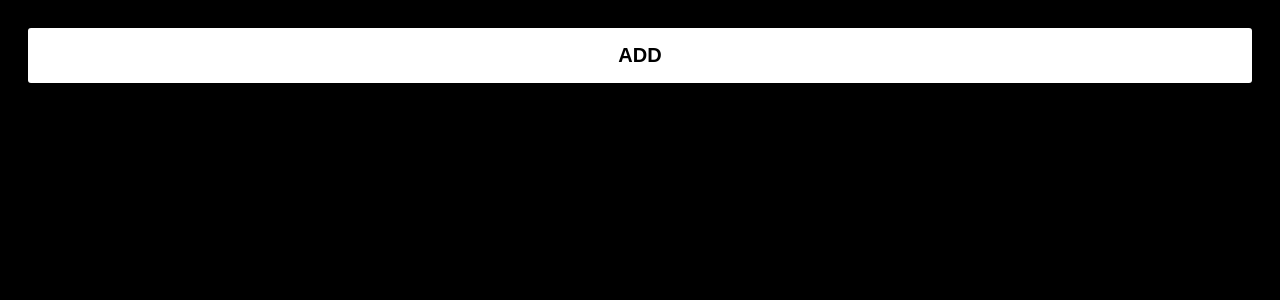
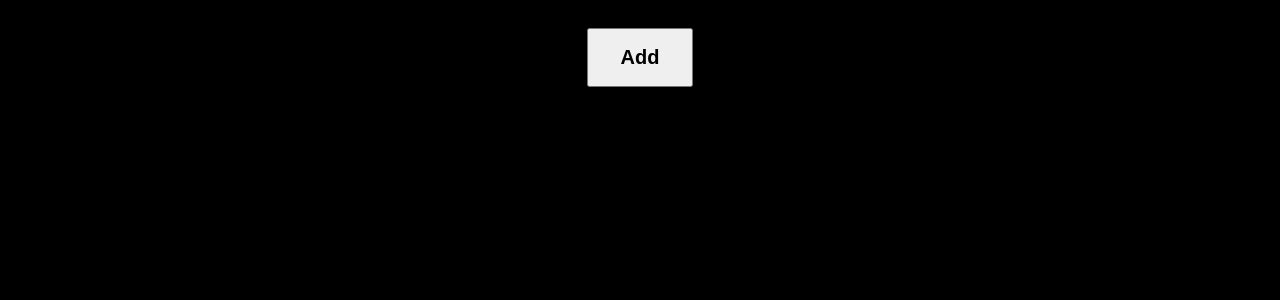
Before and after one commit to allendavis-developer/cashgensuite, a Django app: page /buyer/ in a window 1280 px wide. Shown: the part 56-356 px from the top of the page. Run offline with Django 5.2, Linux system fonts and the light colour scheme; data that the repository does not hold is empty.

Commit message:
undo the cleanup and chain the scraping to the analysis

```diff
--- a/pricing/templates/analysis/buyer.html
+++ b/pricing/templates/analysis/buyer.html
@@ -4,94 +4,215 @@
 {% block header_title %}BUYER DASHBOARD{% endblock %}
 
 {% block extra_style %}
-:root {
-  --color-bg: #111;
-  --color-bg-dark: #1a1a1a;
-  --color-hover-dark: #222;
-  --color-white: #fff;
-  --color-grey: #777;
-  --color-blue: #4da6ff;
-  --color-red: #ff5555;
-  --color-green: #4caf50;
-  --transition: 0.2s;
-}
-
 .main-content {
   display: flex;
   flex-direction: column;
   gap: 20px;
   padding: 2rem;
 }
-.main-content > div:first-child { text-align: center; margin-bottom: 10px; }
+
+.main-content > div:first-child {
+  text-align: center;
+  margin-bottom: 10px;
+}
+
 .main-content h3 {
   font-size: 1.6rem;
   font-weight: 700;
-  margin: 30px 0 10px;
-  color: var(--color-white);
+  margin-top: 30px;
+  margin-bottom: 10px;
+  color: #fff;
 }
 
-/* Shared Input Styles */
-.input-element {
-  border-radius: 4px;
+/* Buttons */
+.qty-btn, .modal-btn {
+  cursor: pointer;
   border: 1px solid #333;
-  transition: all var(--transition) ease;
+  background: #1a1a1a;
+  color: #fff;
+  border-radius: 3px;
+  transition: background 0.2s;
 }
+.qty-btn {
+  padding: 2px 6px;
+  margin: 0 2px;
+  font-size: 12px;
+}
+.qty-btn:hover { background: #222; }
+
+.modal-btn {
+  width: 100%;
+  padding: 14px;
+  background-color: #fff;
+  color: #000;
+  font-weight: 600;
+  border: none;
+  border-radius: 6px;
+  text-transform: uppercase;
+}
+.modal-btn:hover { background-color: #e0e0e0; }
+
+/* Quantity Input (modern inline style) */
 .qty-input {
   width: 80px;
   padding: 6px 10px;
-  background: var(--color-bg-dark);
-  color: var(--color-white);
+  background: #1a1a1a;
+  border: 1px solid #333;
+  border-radius: 4px;
+  color: #fff;
+  font-size: 14px;
   text-align: center;
-  font-size: 14px;
-  -moz-appearance: textfield;
+  transition: all 0.2s ease;
+  -moz-appearance: textfield; /* remove spinners in Firefox */
 }
-.qty-input::-webkit-inner-spin-button,
-.qty-input::-webkit-outer-spin-button { -webkit-appearance: none; margin: 0; }
-.qty-input:focus { outline: none; border-color: var(--color-blue); background: var(--color-hover-dark); box-shadow: 0 0 6px rgba(77,166,255,0.3); }
 
-.qty-btn, .modal-btn { cursor: pointer; border-radius: 3px; transition: background var(--transition); }
-.qty-btn { padding: 2px 6px; margin: 0 2px; font-size: 12px; border: 1px solid #333; background: var(--color-bg-dark); color: var(--color-white); }
-.qty-btn:hover { background: var(--color-hover-dark); }
-.modal-btn { width: 100%; padding: 14px; background-color: var(--color-white); color: #000; font-weight: 600; border: none; text-transform: uppercase; }
-.modal-btn:hover { background-color: #e0e0e0; }
+.qty-input::-webkit-outer-spin-button,
+.qty-input::-webkit-inner-spin-button {
+  -webkit-appearance: none;
+  margin: 0; /* remove spinners in Chrome/Safari/Edge */
+}
+
+.qty-input:focus {
+  outline: none;
+  border-color: #4da6ff;
+  background: #222;
+  box-shadow: 0 0 6px rgba(77,166,255,0.3);
+}
+
 
 /* Modal */
-.modal { display: none; position: fixed; inset: 0; background-color: rgba(0,0,0,0.85); justify-content: center; align-items: center; z-index: 1000; }
+.modal {
+  display: none;
+  position: fixed;
+  inset: 0;
+  background-color: rgba(0,0,0,0.85);
+  justify-content: center;
+  align-items: center;
+  z-index: 1000;
+}
 .modal.active { display: flex; }
-.modal-content { background-color: var(--color-bg); border: 1px solid #333; border-radius: 8px; width: 400px; max-width: 90%; padding: 24px; position: relative; }
-.modal-close { position: absolute; top: 12px; right: 16px; cursor: pointer; font-size: 24px; color: #888; transition: color var(--transition); }
-.modal-close:hover { color: var(--color-white); }
 
-/* Actions */
-.actions-links { display: flex; flex-direction: column; gap: 6px; align-items: center; }
+.modal-content {
+  background-color: #111;
+  border: 1px solid #333;
+  border-radius: 8px;
+  width: 400px;
+  max-width: 90%;
+  padding: 24px;
+  position: relative;
+}
+.modal-close {
+  position: absolute;
+  top: 12px;
+  right: 16px;
+  cursor: pointer;
+  font-size: 24px;
+  color: #888;
+  transition: color 0.2s;
+}
+.modal-close:hover { color: #fff; }
+
+.actions-links {
+  display: flex;
+  flex-direction: column;
+  gap: 6px;
+  align-items: center;
+}
+
 .actions-links a {
   text-decoration: none;
   font-weight: 600;
   cursor: pointer;
   padding: 6px 10px;
   border-radius: 4px;
-  transition: background var(--transition), color var(--transition);
+  transition: background 0.2s, color 0.2s;
 }
-.actions-links a.details { --color: var(--color-blue); }
-.actions-links a.remove { --color: var(--color-red); }
-.actions-links a.analyse { --color: var(--color-green); }
-.actions-links a { color: var(--color); border: 1px solid var(--color); }
-.actions-links a:hover { background: var(--color); color: #000; }
 
-/* Item Table */
-.item-table { width: 100%; border-collapse: collapse; background-color: var(--color-bg); border: 1px solid #333; border-radius: 8px; overflow: hidden; font-size: 14px; color: #ddd; margin-top: 10px; }
-.item-table thead { background-color: var(--color-bg-dark); }
-.item-table th, .item-table td { padding: 12px 16px; text-align: left; border-bottom: 1px solid #333; }
-.item-table th { font-weight: 700; color: var(--color-white); text-transform: uppercase; letter-spacing: 0.5px; }
-.item-table tbody tr:hover { background-color: #1f1f1f; }
-.item-table tbody tr:last-child td { border-bottom: none; }
-.item-table .actions { display: flex; justify-content: center; gap: 8px; }
+/* Details button (blue) */
+.actions-links .details {
+  color: #4da6ff;
+  border: 1px solid #4da6ff;
+}
+.actions-links .details:hover {
+  background: #4da6ff;
+  color: #000;
+}
+
+/* Remove button (red) */
+.actions-links .remove {
+  color: #ff5555;
+  border: 1px solid #ff5555;
+}
+.actions-links .remove:hover {
+  background: #ff5555;
+  color: #000;
+}
+
+/* Analyse button (green) */
+.actions-links .analyse {
+  color: #4caf50;
+  border: 1px solid #4caf50;
+}
+.actions-links .analyse:hover {
+  background: #4caf50;
+  color: #000;
+}
+
+/* =====================
+   Item Table Styling
+===================== */
+.item-table {
+  width: 100%;
+  border-collapse: collapse;
+  background-color: #111;
+  border: 1px solid #333;
+  border-radius: 8px;
+  overflow: hidden;
+  font-size: 14px;
+  color: #ddd;
+  margin-top: 10px;
+}
+
+.item-table thead {
+  background-color: #1a1a1a;
+}
+
+.item-table th,
+.item-table td {
+  padding: 12px 16px;
+  text-align: left;
+  border-bottom: 1px solid #333;
+}
+
+.item-table th {
+  font-weight: 700;
+  color: #fff;
+  text-transform: uppercase;
+  letter-spacing: 0.5px;
+}
+
+.item-table tbody tr:hover {
+  background-color: #1f1f1f;
+}
+
+.item-table tbody tr:last-child td {
+  border-bottom: none;
+}
+
+/* Action column */
+.item-table .actions {
+  display: flex;
+  justify-content: center;
+  gap: 8px;
+}
+
+
 {% endblock %}
 
 {% block content %}
 <div class="main-content">
   <div>
-    <button id="addItemBtn" class="modal-btn" style="font-size: 20px; padding:16px 32px;">Add</button>
+    <button id="addItemBtn" style="padding: 16px 32px; font-size: 20px; font-weight: bold;">Add</button>
   </div>
   <div id="tablesContainer"></div>
 </div>
@@ -126,37 +247,88 @@
 <script>
 const addItemBtn = document.getElementById('addItemBtn');
 const tablesContainer = document.getElementById('tablesContainer');
-const addItemModal = document.getElementById('addItemModal');
-const modalItemCategory = document.getElementById('modalItemCategory');
-const modalItemSubcategory = document.getElementById('modalItemSubcategory');
-const modalItemModel = document.getElementById('modalItemModel');
-const saveItemBtn = document.getElementById('saveItemBtn');
+const categories = {{ categories|safe }};
 
-const categories = {{ categories|safe }};
-const categoryTables = {};
-let currentAttributes = [];
+function createCategoryTable(categoryId, categoryName, attributes) {
+  if (categoryTables[categoryId]) return categoryTables[categoryId];
 
-/* ------------------- Helpers ------------------- */
-function getCurrentAttributesPayload() {
-  const payload = {};
-  currentAttributes.forEach(a => payload[a.name] = document.getElementById(`attr_${a.id}`)?.value || '');
-  return payload;
+  const table = document.createElement('table');
+  table.className = 'item-table';
+  const thead = document.createElement('thead');
+  const columns = ['Subcategory', 'Model', ...attributes.map(a => a.name), 'Item Name', 'Selling Price', 'Buying In Range', 'Margin', 'Quantity', 'Actions'];
+
+  thead.innerHTML = `<tr>${columns.map(c => `<th>${c}</th>`).join('')}</tr>`;
+
+  const tbody = document.createElement('tbody');
+  tbody.innerHTML = `<tr class="placeholder"><td colspan="${columns.length}" style="text-align:center; color:#777;">No items added yet.</td></tr>`;
+
+  table.append(thead, tbody);
+  tablesContainer.append(Object.assign(document.createElement('h3'), { textContent: categoryName }), table);
+  categoryTables[categoryId] = tbody;
+  return tbody;
 }
 
-function postJSON(url, data) {
-  return fetch(url, {
-    method: 'POST',
-    headers: {
-      'Content-Type': 'application/json',
-      'X-CSRFToken': getCookie('csrftoken')
-    },
-    body: JSON.stringify(data)
-  }).then(r => r.json());
-}
+async function addItemToTable() {
+  const catId = modalItemCategory.value;
+  if (!catId) return alert("Please select a category.");
 
-function setButtonState(button, {disabled, text}) {
-  button.disabled = disabled;
-  button.textContent = text;
+  const catName = modalItemCategory.options[modalItemCategory.selectedIndex]?.text;
+  const subcategory = modalItemSubcategory.options[modalItemSubcategory.selectedIndex]?.text || '—';
+  const model = modalItemModel.options[modalItemModel.selectedIndex]?.text || '—';
+  const tbody = createCategoryTable(catId, catName, currentAttributes);
+  if (tbody.querySelector('.placeholder')) tbody.innerHTML = '';
+
+  // Convert currentAttributes to flat dict
+  const attributesPayload = {};
+  currentAttributes.forEach(a => {
+    attributesPayload[a.name] = document.getElementById(`attr_${a.id}`)?.value || '';
+  });
+
+  // Generate item name via API
+  let itemName = '—';
+  try {
+    const response = await fetch('/api/generate_search_term/', {
+      method: 'POST',
+      headers: {
+        'Content-Type': 'application/json',
+        'X-CSRFToken': getCookie('csrftoken')
+      },
+      body: JSON.stringify({
+        category: catName,
+        model: model,
+        attributes: attributesPayload
+      })
+    });
+
+    const result = await response.json();
+    itemName = result.data.generated_search_term;
+  } catch (error) {
+    console.error("Error generating item name:", error);
+  }
+
+  // Build row
+  const row = document.createElement('tr');
+  row.innerHTML = `<td>${subcategory}</td><td>${model}</td>`;
+
+  currentAttributes.forEach(a => {
+    row.insertAdjacentHTML('beforeend', `<td>${document.getElementById(`attr_${a.id}`)?.value || '—'}</td>`);
+  });
+
+  row.insertAdjacentHTML('beforeend', `<td>${itemName}</td><td>—</td><td>—</td><td>—</td><td>${createQuantityCell().innerHTML}</td>`);
+
+  // Store metadata
+  row.dataset.categoryId = catId;
+  row.dataset.subcategoryId = modalItemSubcategory.value;
+  row.dataset.modelId = modalItemModel.value;
+  row.dataset.categoryName = catName;
+  row.dataset.attributes = JSON.stringify(attributesPayload);
+  row.dataset.itemName = itemName;
+  row.dataset.subcategoryName = subcategory;
+
+
+  row.appendChild(createActionsCell(row));
+  tbody.appendChild(row);
+  addItemModal.classList.remove('active');
 }
 
 function createQuantityCell() {
@@ -176,124 +348,186 @@ function createActionsCell(row) {
 
   const [details, analyse, remove] = div.querySelectorAll('a');
 
-  details.addEventListener('click', e => {
+  details.onclick = e => {
     e.preventDefault();
-    const attributes = getCurrentAttributesPayload();
+
+    const attributesPayload = {};
+    currentAttributes.forEach(a => {
+      attributesPayload[a.id] = document.getElementById(`attr_${a.id}`)?.value || '';
+    });
+
+    const itemName = row.dataset.itemName || 'Unnamed Item';
+
     const query = new URLSearchParams({
       categoryId: row.dataset.categoryId,
       subcategoryId: row.dataset.subcategoryId,
       modelId: row.dataset.modelId,
-      attributes: JSON.stringify(attributes),
-      name: row.dataset.itemName || 'Unnamed Item'
+      attributes: JSON.stringify(attributesPayload),
+      name: itemName
     });
+
     window.open('/item-buying-analyser/?' + query.toString(), '_blank');
-  });
+  };
 
-  analyse.addEventListener('click', e => { e.preventDefault(); handleAnalyseClick(row); });
 
-  remove.addEventListener('click', e => {
+  analyse.onclick = async e => {
     e.preventDefault();
-    const tbody = row.parentElement;
+    await handleAnalyseClick(row);
+  };
+
+  remove.onclick = e => {
+    e.preventDefault();
     row.remove();
-    if (!tbody.children.length) {
-      tbody.innerHTML = `<tr class="placeholder"><td colspan="${tbody.parentElement.querySelectorAll('th').length}" style="text-align:center; color:#777;">No items added yet.</td></tr>`;
+    const tb = row.parentElement;
+    if (!tb.children.length) {
+      tb.innerHTML = `<tr class="placeholder"><td colspan="${row.parentElement.parentElement.querySelectorAll('th').length}" style="text-align:center; color:#777;">No items added yet.</td></tr>`;
     }
-  });
+  };
 
-  td.appendChild(div);
+  td.append(div);
   return td;
 }
 
-function createCategoryTable(catId, catName, attributes) {
-  if (categoryTables[catId]) return categoryTables[catId];
+async function handleAnalyseClick(row) {
+    const scrapeBtn = row.querySelector('.analyse');
+    scrapeBtn.disabled = true;
+    scrapeBtn.textContent = 'Checking...';
 
-  const table = document.createElement('table');
-  table.className = 'item-table';
-  const columns = ['Subcategory', 'Model', ...attributes.map(a => a.name), 'Item Name', 'Selling Price', 'Buying In Range', 'Margin', 'Quantity', 'Actions'];
-  table.innerHTML = `<thead><tr>${columns.map(c => `<th>${c}</th>`).join('')}</tr></thead><tbody><tr class="placeholder"><td colspan="${columns.length}" style="text-align:center; color:#777;">No items added yet.</td></tr></tbody>`;
+    const category = row.dataset.categoryName;
+    const model = row.querySelector('td:nth-child(2)')?.textContent?.trim() || '';
+    const attributes = JSON.parse(row.dataset.attributes || '{}');
 
-  tablesContainer.append(Object.assign(document.createElement('h3'), { textContent: catName }), table);
-  categoryTables[catId] = table.querySelector('tbody');
-  return categoryTables[catId];
+    try {
+        const checkResponse = await fetch('/api/check_existing_items/', {
+            method: 'POST',
+            headers: {
+                'Content-Type': 'application/json',
+                'X-CSRFToken': getCookie('csrftoken')
+            },
+            body: JSON.stringify({ category, model, attributes })
+        });
+
+        const checkResult = await checkResponse.json();
+        if (!checkResult.success) throw new Error(checkResult.error || 'Failed to check items');
+
+        if (checkResult.competitor_count > 0) {
+            // Existing data found
+            await updatePriceCells(row, category, model, attributes);
+        } else {
+            // No existing data → scrape
+            let scrapeSources = [];
+            const sourcesResponse = await fetch(`/api/get-scrape-sources-for-category/?category_name=${encodeURIComponent(category)}`);
+            const sourcesResult = await sourcesResponse.json();
+            if (Array.isArray(sourcesResult)) scrapeSources = sourcesResult;
+            if (scrapeSources.length === 0) scrapeSources = ['CEX', 'CashConverters', 'CashGenerator'];
+
+            await scrapePricesForRow(row, scrapeSources);
+
+            // After scraping, immediately calculate price
+            await updatePriceCells(row, category, model, attributes);
+        }
+
+    } catch (error) {
+        console.error('Analyse error:', error);
+        alert('Error during analysis: ' + error.message);
+    } finally {
+        scrapeBtn.disabled = false;
+        scrapeBtn.textContent = 'Analyse';
+    }
 }
 
-/* ------------------- Core ------------------- */
-async function addItemToTable() {
-  const catId = modalItemCategory.value;
-  if (!catId) return alert("Please select a category.");
-  const catName = modalItemCategory.selectedOptions[0].text;
-  const subcategory = modalItemSubcategory.selectedOptions[0]?.text || '—';
-  const model = modalItemModel.selectedOptions[0]?.text || '—';
+// Extracted function to update table cells
+async function updatePriceCells(row, category, model, attributes) {
+    const priceResponse = await fetch('/api/get-selling-and-buying-price/', {
+        method: 'POST',
+        headers: {
+            'Content-Type': 'application/json',
+            'X-CSRFToken': getCookie('csrftoken')
+        },
+        body: JSON.stringify({
+            category,
+            categoryId: row.dataset.categoryId,
+            subcategoryId: row.dataset.subcategoryId,
+            model,
+            attributes
+        })
+    });
 
-  const tbody = createCategoryTable(catId, catName, currentAttributes);
-  if (tbody.querySelector('.placeholder')) tbody.innerHTML = '';
+    const priceResult = await priceResponse.json();
+    if (!priceResult.success) throw new Error(priceResult.error || 'Failed to get selling price');
 
-  const attributesPayload = getCurrentAttributesPayload();
-  let itemName = '—';
+    const priceCell = row.querySelector('td:nth-last-child(5)');
+    const buyCell = row.querySelector('td:nth-last-child(4)');
+    const marginCell = row.querySelector('td:nth-last-child(3)');
+
+    const sellingPrice = parseFloat(priceResult.selling_price);
+    const buyingStartPrice = parseFloat(priceResult.buying_price);
+    const buyingEndPrice = buyingStartPrice * 1.10;
+
+    priceCell.textContent = `£${sellingPrice.toFixed(2)}`;
+    buyCell.textContent = `£${buyingStartPrice.toFixed(2)} - £${buyingEndPrice.toFixed(2)}`;
+
+    const maxMargin = ((sellingPrice - buyingStartPrice) / sellingPrice) * 100;
+    const minMargin = ((sellingPrice - buyingEndPrice) / sellingPrice) * 100;
+    marginCell.textContent = `${maxMargin.toFixed(1)}% - ${minMargin.toFixed(1)}%`;
+}
+
+
+async function scrapePricesForRow(row, selectedCompetitors = []) {
+  const modelName = row.querySelector('td:nth-child(2)')?.textContent?.trim() || '';
+  const rawAttributes = JSON.parse(row.dataset.attributes || '{}');
+
+  // Normalize attribute keys
+  const attributes = {};
+  Object.entries(rawAttributes).forEach(([key, value]) => {
+    const normalizedKey = key.toLowerCase().replace(/\s+/g, '_');
+    attributes[normalizedKey] = value || '';
+  });
+
+  const itemName = row.dataset.itemName || 'Unnamed Item';
+  const scrapeBtn = row.querySelector('.analyse');
+  scrapeBtn.disabled = true;
+  scrapeBtn.textContent = 'Scraping...';
 
   try {
-    const result = await postJSON('/api/generate_search_term/', { category: catName, model, attributes: attributesPayload });
-    itemName = result.data?.generated_search_term || '—';
-  } catch (e) { console.error('Error generating item name:', e); }
+    const response = await sendExtensionMessage({
+      action: "scrape",
+      data: {
+        query: itemName,
+        competitors: selectedCompetitors,
+        category: row.dataset.categoryName,
+        subcategory: row.dataset.subcategoryName,
+        model: modelName,
+        attributes: attributes
+      }
+    });
 
-  const row = document.createElement('tr');
-  row.dataset = { categoryId: catId, subcategoryId: modalItemSubcategory.value, modelId: modalItemModel.value, categoryName: catName, attributes: JSON.stringify(attributesPayload), itemName, subcategoryName: subcategory };
-  row.innerHTML = `<td>${subcategory}</td><td>${model}</td>`;
-  currentAttributes.forEach(a => row.insertAdjacentHTML('beforeend', `<td>${document.getElementById(`attr_${a.id}`)?.value || '—'}</td>`));
-  row.insertAdjacentHTML('beforeend', `<td>${itemName}</td><td>—</td><td>—</td><td>—</td>`);
+    if (!response.success) throw new Error(response.error || "Unknown scraping error");
 
-  row.appendChild(createQuantityCell());
-  row.appendChild(createActionsCell(row));
-  tbody.appendChild(row);
-  addItemModal.classList.remove('active');
-}
+    console.log(response.results);
 
-/* ------------------- Analyse ------------------- */
-async function handleAnalyseClick(row) {
-  const btn = row.querySelector('.analyse');
-  setButtonState(btn, { disabled: true, text: 'Checking...' });
-  const category = row.dataset.categoryName, model = row.querySelector('td:nth-child(2)')?.textContent?.trim() || '';
-  const attributes = JSON.parse(row.dataset.attributes || '{}');
+    await fetch("/save_scraped_data/", {
+      method: "POST",
+      headers: {
+        "Content-Type": "application/json",
+        "X-CSRFToken": getCookie("csrftoken"),
+      },
+      body: JSON.stringify({
+        item_name: itemName,
+        category: parseInt(row.dataset.categoryId),
+        item_model: parseInt(row.dataset.modelId),
+        attributes: attributes,
+        results: response.results
+      })
+    });
 
-  try {
-    const check = await postJSON('/api/check_existing_items/', { category, model, attributes });
-    if (!check.success) throw new Error(check.error || 'Check failed');
-
-    if (check.competitor_count > 0) {
-      setButtonState(btn, { disabled: true, text: 'Calculating Price...' });
-      const priceRes = await postJSON('/api/get-selling-and-buying-price/', { category, categoryId: row.dataset.categoryId, subcategoryId: row.dataset.subcategoryId, model, attributes });
-      if (!priceRes.success) throw new Error(priceRes.error || 'Price fetch failed');
-
-      const selling = parseFloat(priceRes.selling_price), buyingStart = parseFloat(priceRes.buying_price), buyingEnd = buyingStart * 1.10;
-      row.querySelector('td:nth-last-child(5)').textContent = `£${selling.toFixed(2)}`;
-      row.querySelector('td:nth-last-child(4)').textContent = `£${buyingStart.toFixed(2)} - £${buyingEnd.toFixed(2)}`;
-      row.querySelector('td:nth-last-child(3)').textContent = `${((selling - buyingStart)/selling*100).toFixed(1)}% - ${((selling - buyingEnd)/selling*100).toFixed(1)}%`;
-    } else {
-      const sourcesRes = await fetch(`/api/get-scrape-sources-for-category/?category_name=${encodeURIComponent(category)}`);
-      const sources = (await sourcesRes.json()) || ['CEX','CashConverters','CashGenerator'];
-      await scrapePricesForRow(row, sources);
-    }
-  } catch (err) {
-    console.error(err);
-    alert('Analyse error: ' + err.message);
+  } catch (error) {
+    console.error('Scraping error:', error);
+    alert('Error running scraper: ' + error.message);
   } finally {
-    setButtonState(btn, { disabled: false, text: 'Analyse' });
+    scrapeBtn.disabled = false;
+    scrapeBtn.textContent = 'Analyse';
   }
-}
-
-/* ------------------- Scraping ------------------- */
-async function scrapePricesForRow(row, competitors = []) {
-  const itemName = row.dataset.itemName || 'Unnamed Item';
-  const attributes = Object.fromEntries(Object.entries(JSON.parse(row.dataset.attributes || '{}')).map(([k,v]) => [k.toLowerCase().replace(/\s+/g,'_'), v || '']));
-  const btn = row.querySelector('.analyse');
-  setButtonState(btn, { disabled: true, text: 'Scraping...' });
-
-  try {
-    const response = await sendExtensionMessage({ action:'scrape', data:{ query:itemName, competitors, category: row.dataset.categoryName, subcategory: row.dataset.subcategoryName, model: row.querySelector('td:nth-child(2)')?.textContent || '', attributes } });
-    if (!response.success) throw new Error(response.error || 'Scrape failed');
-    await postJSON('/save_scraped_data/', { item_name: itemName, category: parseInt(row.dataset.categoryId), item_model: parseInt(row.dataset.modelId), attributes, results: response.results });
-  } catch(e){ console.error(e); alert('Scraping error: '+e.message); }
-  finally { setButtonState(btn, { disabled: false, text: 'Analyse' }); }
 }
 </script>
 
```
